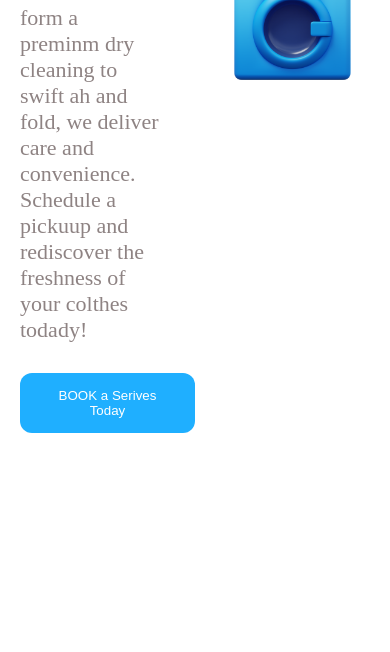
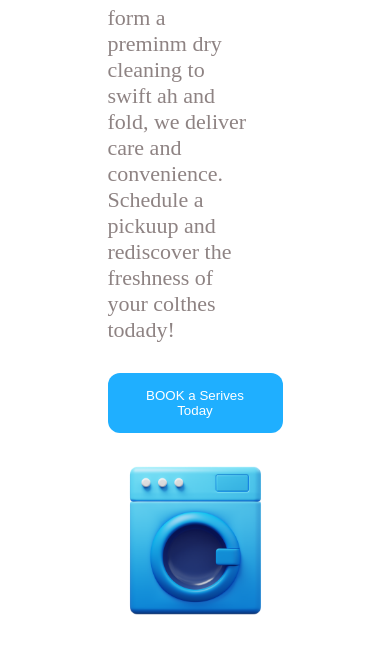
Before and after one commit to joni7679/Assignment2-Laundry-Services-Hero-Section, a plain HTML site: page index.html in a window 390 px wide. Shown: the part 540-1192 px from the top of the page. Before the commit the page ends 993 px from the top, so only its background shows below. Drawn offline with Linux system fonts and the light colour scheme.

Commit message:
laundry wallah assiment 2 done and responsive

```diff
--- a/assets/css/style.css
+++ b/assets/css/style.css
@@ -77,7 +77,8 @@ header .nav-center ul li a {
     margin: 0 0 20px;
     text-transform: capitalize;
 }
-.hero-left-part .heading .heading-span-text{
+
+.hero-left-part .heading .heading-span-text {
     color: var(--bg-primary-color);
 }
 
@@ -107,3 +108,17 @@ header .nav-center ul li a {
     max-width: 400px;
     object-fit: cover;
 }
+
+@media only screen and (max-width:800px) {
+    .hero-section {
+        flex-direction: column !important;
+    }
+
+    .hero-left-part {
+        width: 100%;
+    }
+
+    .hero-right-part {
+        width: 100%;
+    }
+}
```
